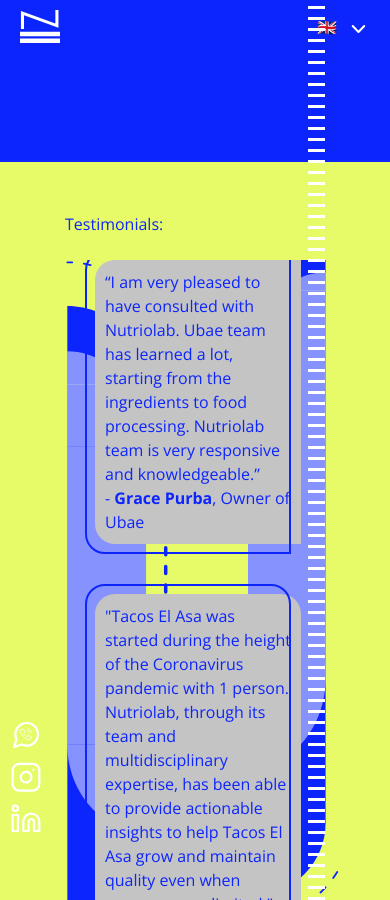
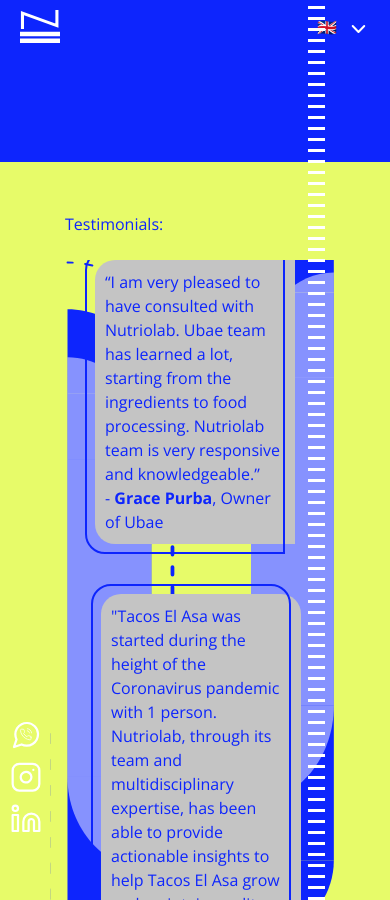
Before and after one commit to nutriolab/nutriolab.github.io, a Jekyll site: the page built from content/index.md, in a window 390 px wide and 900 px high, scrolled down 1638 px. Built offline with Jekyll 4.4.1, drawn with Linux system fonts in a browser that asks for light colours.

Commit message:
Breakpoint vars

```diff
--- a/_scss/variables.scss
+++ b/_scss/variables.scss
@@ -1,4 +1,5 @@
 $transitionDuration: 0.5s;
+$smallBreakpoint: 768px;
 
 /* Colors*/
 $yellow: rgb(231, 251, 105);
--- a/assets/css/common.scss
+++ b/assets/css/common.scss
@@ -173,7 +173,7 @@
   }
 }
 
-@media (max-width: 768px) {
+@media (max-width: $smallBreakpoint) {
   body {
     .header {
       padding-top: $m-total-padding;
--- a/assets/css/index.scss
+++ b/assets/css/index.scss
@@ -264,3 +264,16 @@
   height: $total-footer;
   color: $blue;
 }
+
+
+@media (max-width: $smallBreakpoint) {
+  .section-two {
+    .box {
+      .testimony-container {
+        .testimony {
+          max-width: 200px;
+        }
+      }
+    }
+  }
+}
```
